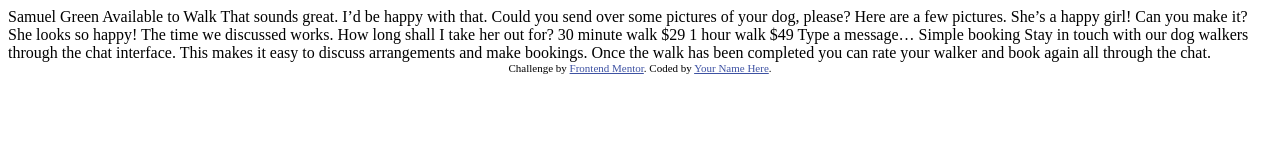
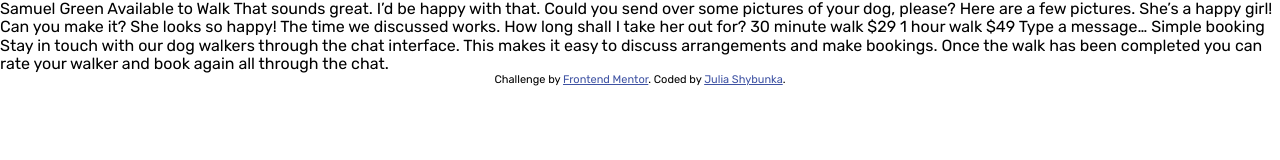
Before and after one commit to JuliaShybunka/chat-app-css-illustration, a plain HTML site: page index.html in a window 1280 px wide. Drawn offline with Linux system fonts and the light colour scheme.

Commit message:
Add default style

```diff
--- a/index.html
+++ b/index.html
@@ -1,8 +1,9 @@
 <!DOCTYPE html>
 <html lang="en">
+
 <head>
     <meta charset="UTF-8">
-  <meta name="viewport" content="width=device-width, initial-scale=1.0"> <!-- displays site properly based on user's device -->
+    <meta name="viewport" content="width=device-width, initial-scale=1.0">
 
     <link rel="icon" type="image/png" sizes="32x32" href="./images/favicon-32x32.png">
 
@@ -10,42 +11,29 @@
 
     <!-- Feel free to remove these styles or customise in your own stylesheet 👍 -->
     <style>
-    .attribution { font-size: 11px; text-align: center; }
-    .attribution a { color: hsl(228, 45%, 44%); }
+        .attribution {
+            font-size: 11px;
+            text-align: center;
+        }
+
+        .attribution a {
+            color: hsl(228, 45%, 44%);
+        }
     </style>
+    <link href="https://fonts.googleapis.com/css2?family=Rubik:wght@400;500;700&display=swap" rel="stylesheet">
+    <link rel="stylesheet" href="style/normalize.css">
+    <link rel="stylesheet" href="style/style.css">
 </head>
+
 <body>
 
-  Samuel Green
-  Available to Walk
-
-  That sounds great. I’d be happy with that.
-
-  Could you send over some pictures of your dog, please?
-
-  Here are a few pictures. She’s a happy girl!
-
-  Can you make it?
-
-  She looks so happy! The time we discussed works. How long shall I take her out for?
-
-  30 minute walk
-  $29
-
-  1 hour walk
-  $49
-
-  Type a message…
-
-  Simple booking
-
-  Stay in touch with our dog walkers through the chat interface. This makes it easy to
-  discuss arrangements and make bookings. Once the walk has been completed you can rate
-  your walker and book again all through the chat.
+    Samuel Green Available to Walk That sounds great. I’d be happy with that. Could you send over some pictures of your dog, please? Here are a few pictures. She’s a happy girl! Can you make it? She looks so happy! The time we discussed works. How long shall
+    I take her out for? 30 minute walk $29 1 hour walk $49 Type a message… Simple booking Stay in touch with our dog walkers through the chat interface. This makes it easy to discuss arrangements and make bookings. Once the walk has been completed you
+    can rate your walker and book again all through the chat.
 
     <div class="attribution">
-    Challenge by <a href="https://www.frontendmentor.io?ref=challenge" target="_blank">Frontend Mentor</a>.
-    Coded by <a href="#">Your Name Here</a>.
+        Challenge by <a href="https://www.frontendmentor.io?ref=challenge" target="_blank">Frontend Mentor</a>. Coded by <a href="#">Julia Shybunka</a>.
     </div>
 </body>
+
 </html>
--- /dev/null
+++ b/style/style.scss
@@ -0,0 +1,25 @@
+// VARIABLES
+// Text
+$paleViolet: hsl(276, 100%, 81%);
+$moderateViolet:hsl(276, 55%, 52%);
+$desaturatedDarkViolet: hsl(271, 15%, 43%);
+$grayishBlue:hsl(206, 6%, 79%);
+$veryDarkDesaturatedViolet:hsl(271, 36%, 24%);
+$darkGrayishViolet:hsl(270, 7%, 64%);
+// Gradients
+$gradientHorizontal: linear-gradient(90deg, rgba(236, 150, 248, 1) 0%, rgba(136, 56, 255, 1) 100%);
+$gradientVertical:linear-gradient(180deg, rgba(236, 150, 248, 1) 0%, rgba(136, 56, 255, 1) 100%);
+$gradientDefault: rgb(236, 150, 248);
+// Secondary
+$white: hsl(0, 0%, 100%);
+$lightGrayishViolet: hsl(270, 20%, 96%);
+$veryDarkDesaturatedViolet: hsl(271, 36%, 24%);
+$veryLightMagenta: hsl(289, 100%, 72%);
+
+/* DEFAULT STYLE */
+
+body {
+    font-family: 'Rubik', sans-serif;
+    font-weight: 400;
+    font-size: 16px;
+}
```
Also changed, not shown: style/normalize.css (added), style/style.css (added), 1 other file. Lines whose indentation alone changed are shown as unchanged.
